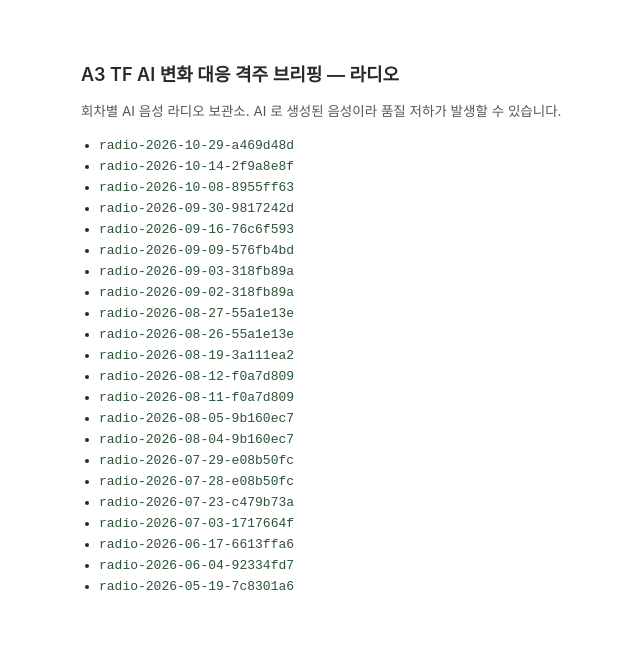
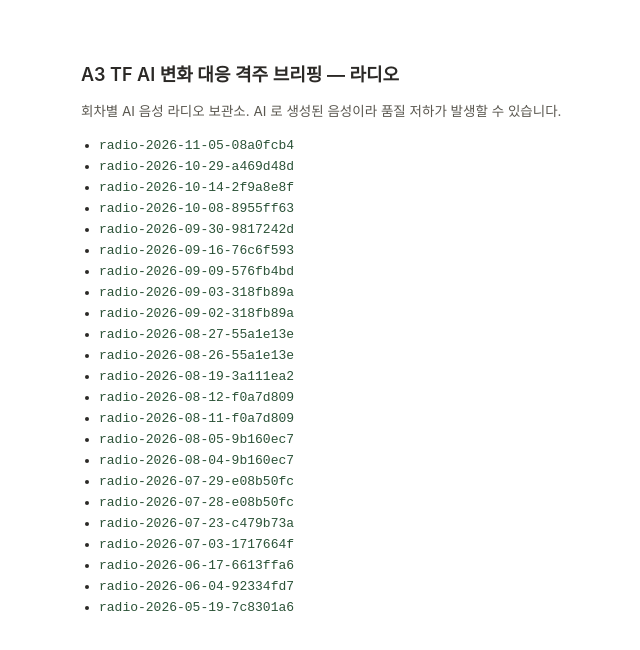
Before and after one commit to oyskar-summer-dev/a3-ai-brief-harness, a plain HTML site: page index.html in a window 1280 px wide. Shown: the whole page, without its empty margins (239-879 px from the left). Drawn offline with Linux system fonts and the light colour scheme.

Commit message:
radio: radio-2026-11-05-08a0fcb4.mp3 (1 chunks, 5177856 bytes)

```diff
--- a/index.html
+++ b/index.html
@@ -17,6 +17,7 @@
   <h1>A3 TF AI 변화 대응 격주 브리핑 — 라디오</h1>
   <p>회차별 AI 음성 라디오 보관소. AI 로 생성된 음성이라 품질 저하가 발생할 수 있습니다.</p>
   <ul>
+    <li><a href="radio-2026-11-05-08a0fcb4.mp3">radio-2026-11-05-08a0fcb4</a></li>
     <li><a href="radio-2026-10-29-a469d48d.mp3">radio-2026-10-29-a469d48d</a></li>
     <li><a href="radio-2026-10-14-2f9a8e8f.mp3">radio-2026-10-14-2f9a8e8f</a></li>
     <li><a href="radio-2026-10-08-8955ff63.mp3">radio-2026-10-08-8955ff63</a></li>
```
Also changed, not shown: 1 other file.
